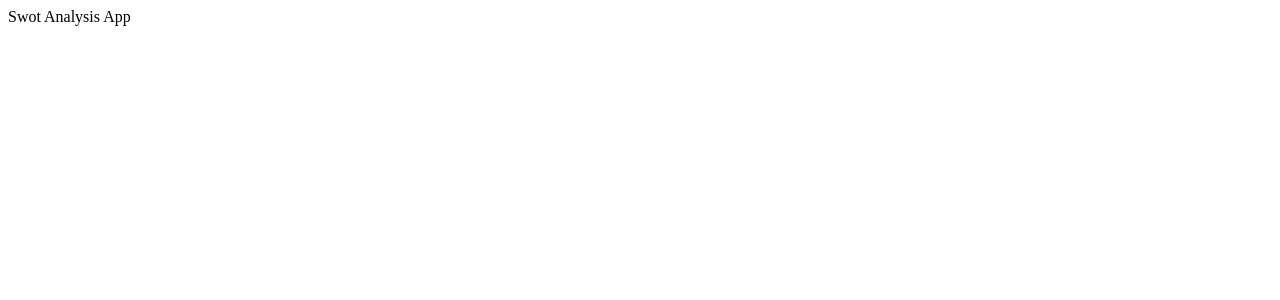
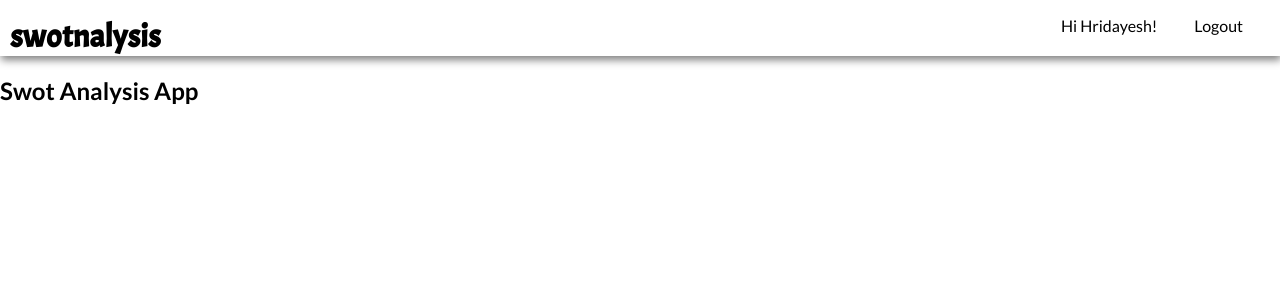
Before and after one commit to vyasriday/swotnalysis, a React (Create React App) app: page / in a window 1280 px wide. Shown: the top 300 px of the page. Built offline with nearby package versions, Linux system fonts and the light colour scheme.

Commit message:
added header section ui

```diff
--- a/src/components/App.js
+++ b/src/components/App.js
@@ -1,7 +1,12 @@
 import React from 'react';
-
+import Header from './Header/index.jsx';
 const App = () => {
-	return <div>Swot Analysis App</div>;
+	return (
+		<div>
+			<Header />
+			<h2>Swot Analysis App</h2>
+		</div>
+	);
 };
 
 export default App;
--- a/src/components/Header/header.scss
+++ b/src/components/Header/header.scss
@@ -0,0 +1,22 @@
+@import url('https://fonts.googleapis.com/css2?family=Acme&display=swap');
+
+header {
+	height: 56px;
+	width: 100%;
+	display: flex;
+	justify-content: space-between;
+	box-shadow: 1px 4px 8px gray;
+}
+
+.right-navigation {
+	display: flex;
+	width: 20%;
+	justify-content: space-evenly;
+}
+
+.logo {
+	font-size: 32px;
+	font-weight: 700;
+	font-family: 'Acme', sans-serif;
+	padding-left: 10px;
+}
--- /dev/null
+++ b/src/components/Header/index.jsx
@@ -0,0 +1,25 @@
+import React from 'react';
+// import logo from '../../assets/logo.png';
+import './header.scss';
+
+const Header = (props) => {
+	return (
+		<header>
+			<ul className='left-navigation'>
+				<li>
+					<span className='logo'>swotnalysis</span>
+				</li>
+      </ul>
+      <ul className="right-navigation">
+				<li>
+					<span>Hi Hridayesh!</span>
+				</li>
+				<li>
+					Logout
+				</li>
+      </ul>
+		</header>
+	);
+};
+
+export default Header;
--- a/src/index.js
+++ b/src/index.js
@@ -1,5 +1,6 @@
 import React from 'react';
 import ReactDOM from 'react-dom';
 import App from './components/App';
+import './index.scss';
 
 ReactDOM.render(<App />, document.getElementById('root'));
--- /dev/null
+++ b/src/index.scss
@@ -0,0 +1,17 @@
+@import url('https://fonts.googleapis.com/css2?family=Lato:wght@400;700');
+
+li {
+	list-style-type: none;
+}
+
+ul {
+	padding-left: 0;
+}
+a {
+	text-decoration: none;
+}
+
+body {
+	font-family: 'Lato', sans-serif;
+	margin: 0;
+}
```
Also changed, not shown: src/components/Header/index.js (deleted, +0 -15 lines).
